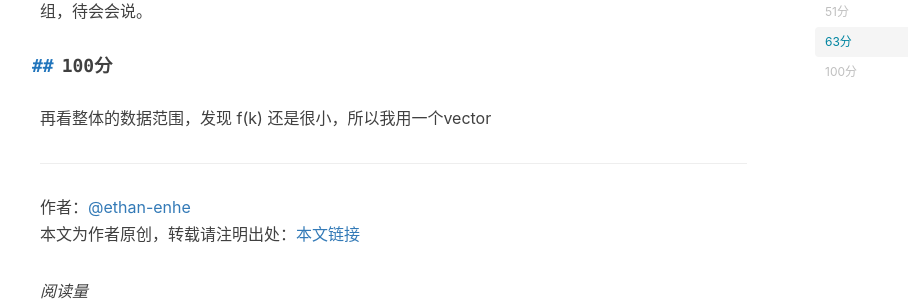
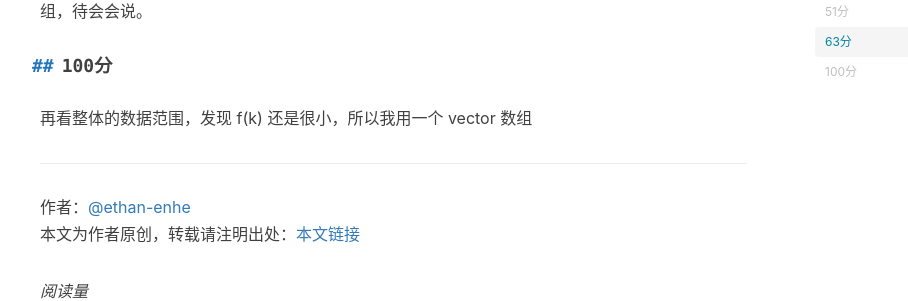
Before and after one commit to ethan-enhe/ethan-enhe.github.io, a Jekyll site: the page built from _posts/2020-08-18-【题解】[APIO2020]T1粉刷墙壁.md, in a window 1280 px wide and 900 px high, scrolled down 1828 px. Shown: the part 152-453 px from the top of the window, without its empty margins (225-1133 px from the left). Built offline with Jekyll 4.4.1, drawn with Linux system fonts in a browser that asks for light colours; nearby versions of some CDN libraries; formulas are drawn with MathJax 3; comment, search, counter and statistics services are not loaded.

Commit message:
_posts/2020-08-18-【题解】[APIO2020]T1粉刷墙壁.md updated from https://stackedit.io/

```diff
--- a/_posts/2020-08-18-【题解】[APIO2020]T1粉刷墙壁.md
+++ b/_posts/2020-08-18-【题解】[APIO2020]T1粉刷墙壁.md
@@ -65,10 +65,10 @@ $$
 观察数据特点：f(k)<1，我们可以利用这点来优化我们的dp，即：在转移时只转移喜欢 C[i] 这个颜色的那个商家即可，这个思路也给正解打下了基础，但至于加了这个优化之后，滚动时怎么清零数组，待会会说。
 
 ### 100分
-再看整体的数据范围，发现 f(k) 还是很小，所以我用一个vector
+再看整体的数据范围，发现 f(k) 还是很小，所以我用一个 vector 数组
 
 <!--stackedit_data:
-eyJoaXN0b3J5IjpbLTEzNjEzNDc5ODksLTY1NDQyMjQwMSwxOD
-gwODQ3MjE3LDY1MzAwNzU5NSw0OTQxNzk2MTAsMTk0NTg2NTAy
-Myw4MDgxODQwNDJdfQ==
+eyJoaXN0b3J5IjpbMjQzNTYzOTY1LC0xMzYxMzQ3OTg5LC02NT
+Q0MjI0MDEsMTg4MDg0NzIxNyw2NTMwMDc1OTUsNDk0MTc5NjEw
+LDE5NDU4NjUwMjMsODA4MTg0MDQyXX0=
 -->
```
